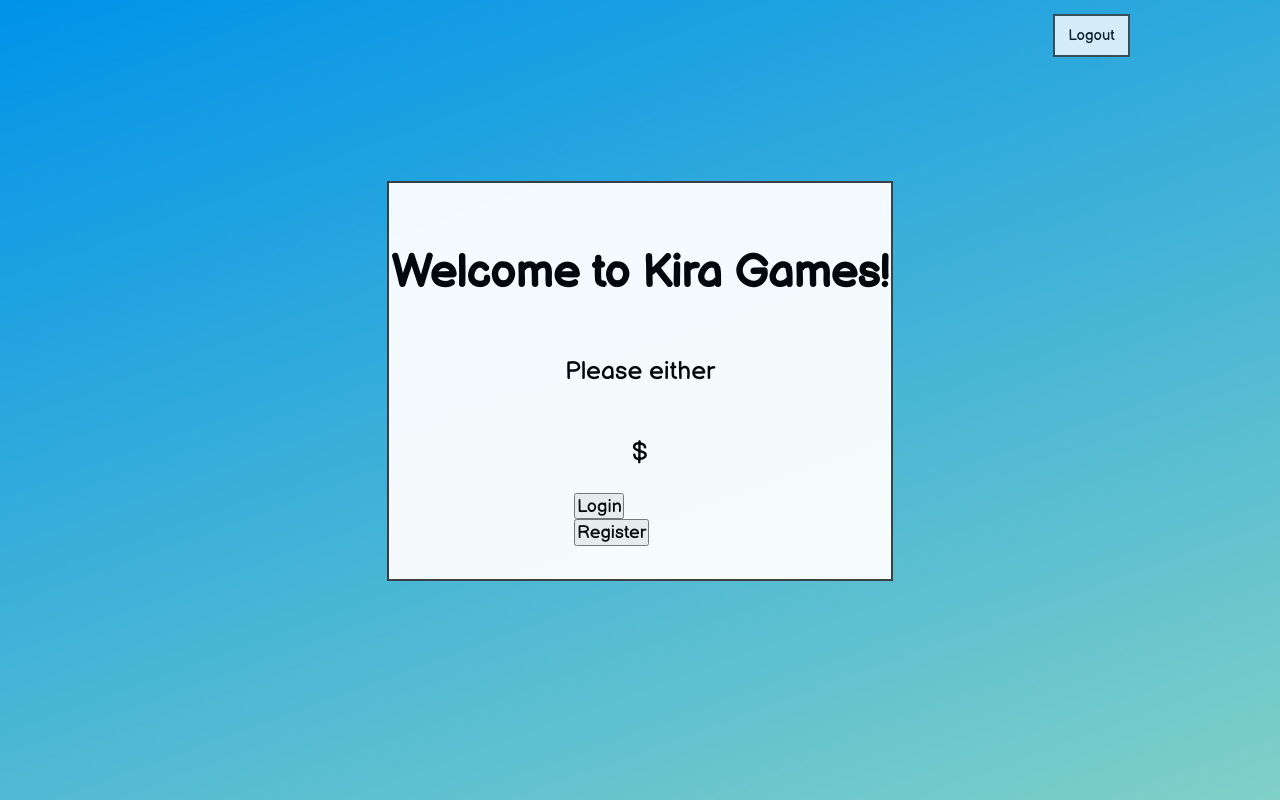
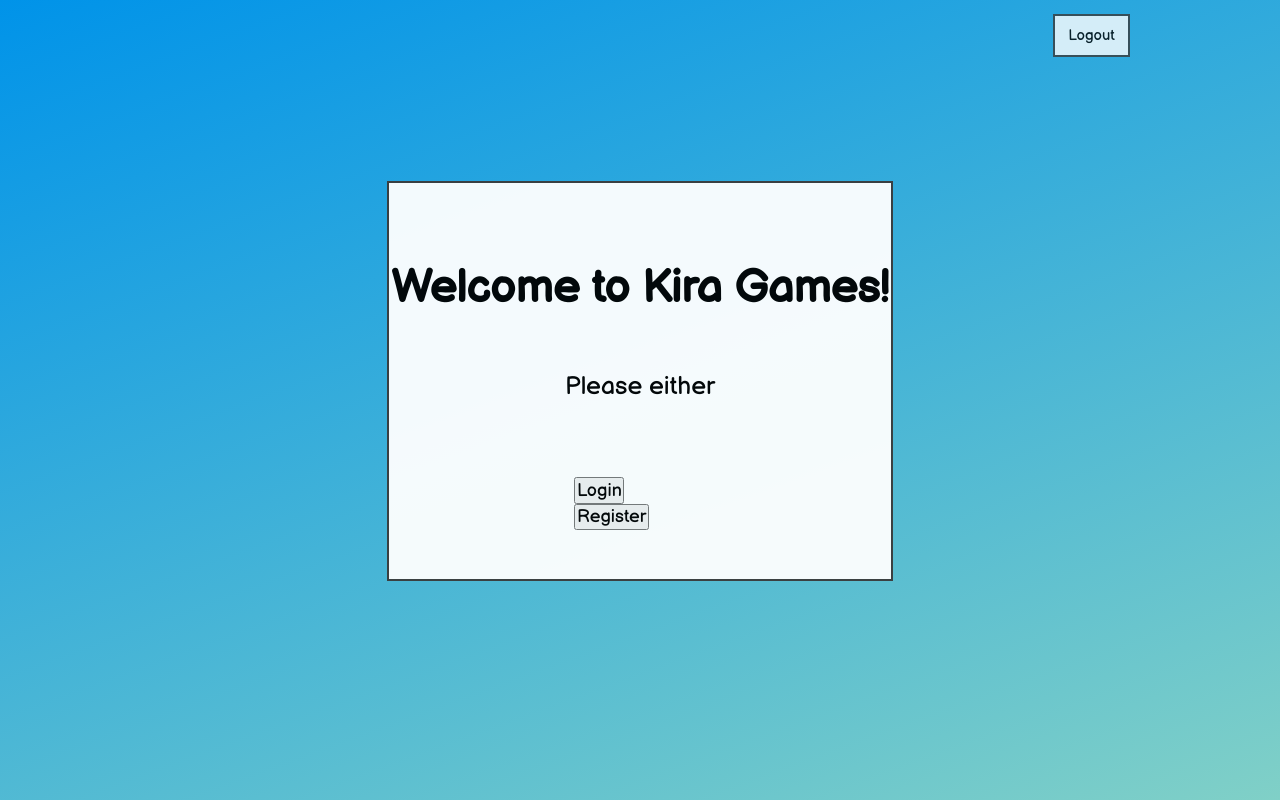
Before and after one commit to Michael-Kochis/rhishi-FE, a React (Create React App) app: page / in a window 1280 px wide. Built offline with nearby package versions, Linux system fonts and the light colour scheme; a web font is replaced by a local one.

Commit message:
Attempt at environment variables

```diff
--- a/src/components/Homepage.js
+++ b/src/components/Homepage.js
@@ -57,7 +57,7 @@ function Homepage() {
             <InfoContainer>
                 <h1>Welcome to Kira Games!</h1>
                 <p>Please either</p>
-                <p>${NEO_URI}</p>
+                <p>{process.env.NEO_URI}</p>
                 <div>
                     <button onClick={handleLogin}>Login</button>
                     or
```
